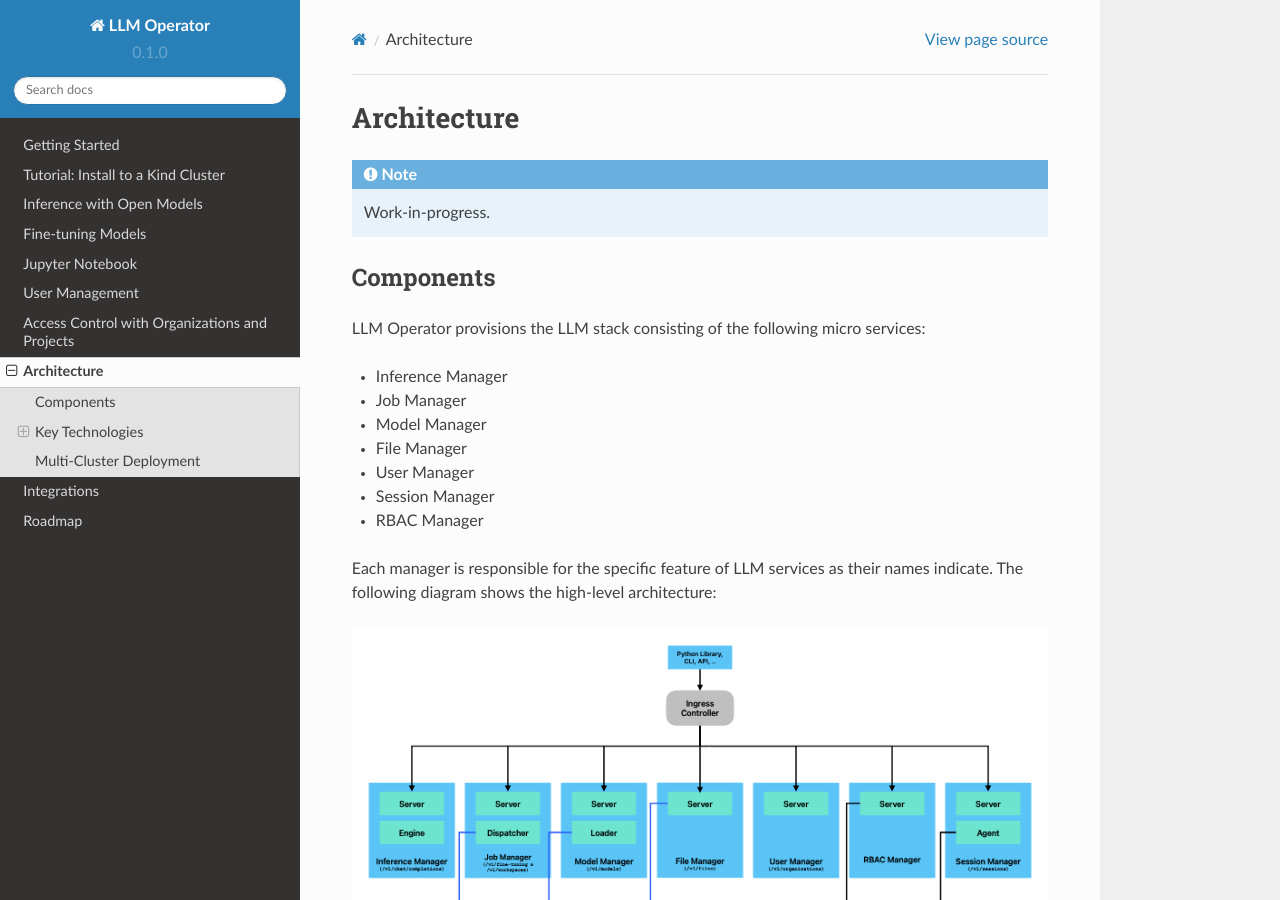
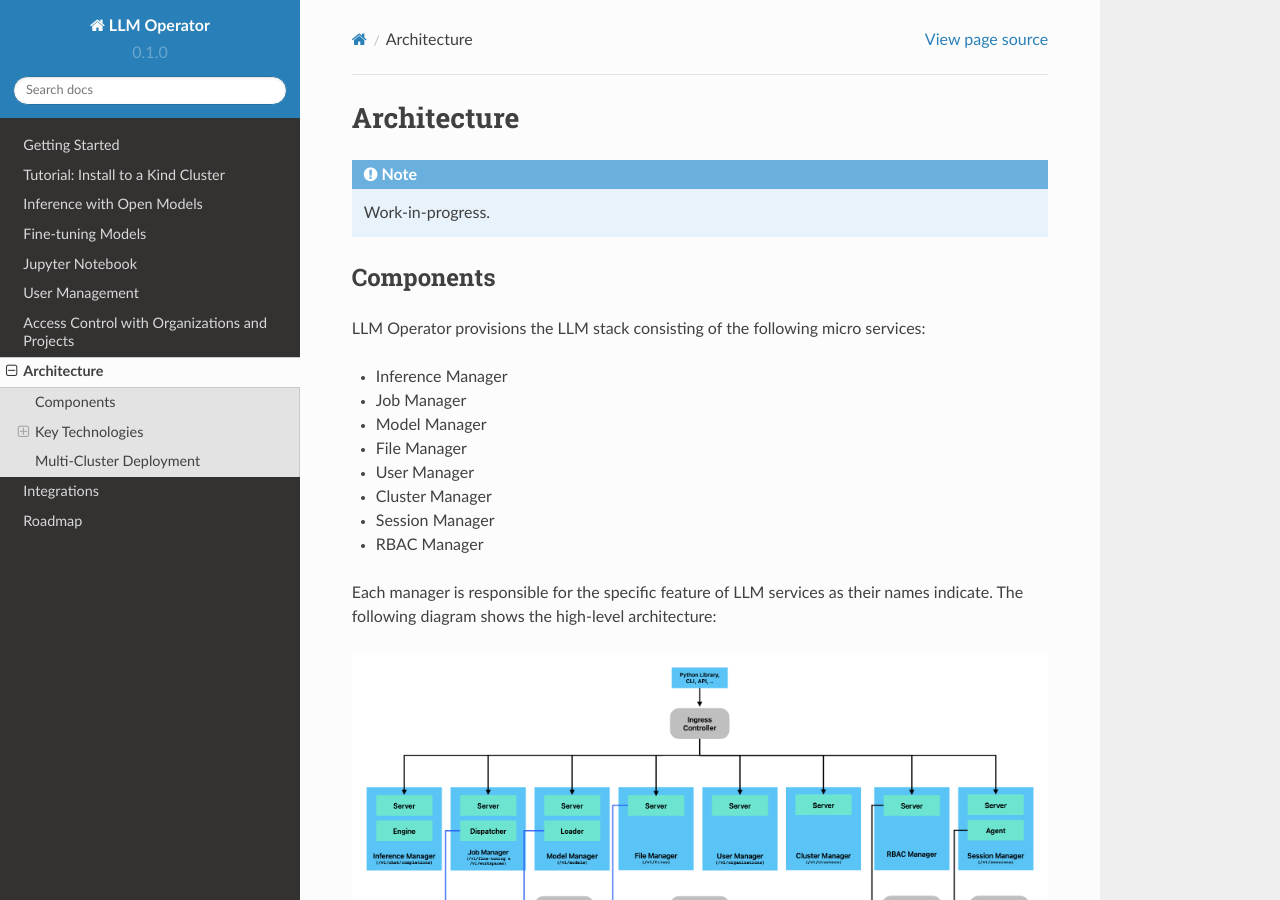
Before and after one commit to llm-operator/docs, a Sphinx documentation site: the page built from docs/source/architecture.rst, in a window 1280 px wide and 900 px high. Built offline with Sphinx 7.4.7 and the Read the Docs theme 2.0.0, drawn with Linux system fonts in a browser that asks for light colours.

Commit message:
Add Cluster Manager to the architecture diagram (#55)

```diff
--- a/docs/source/architecture.rst
+++ b/docs/source/architecture.rst
@@ -15,9 +15,9 @@ LLM Operator provisions the LLM stack consisting of the following micro services
 - Model Manager
 - File Manager
 - User Manager
+- Cluster Manager
 - Session Manager
 - RBAC Manager
-
 
 Each manager is responsible for the specific feature of LLM services as their names indicate. The following diagram shows the high-level
 architecture:
```
Also changed, not shown: docs/source/images/architecture_diagram.png.
